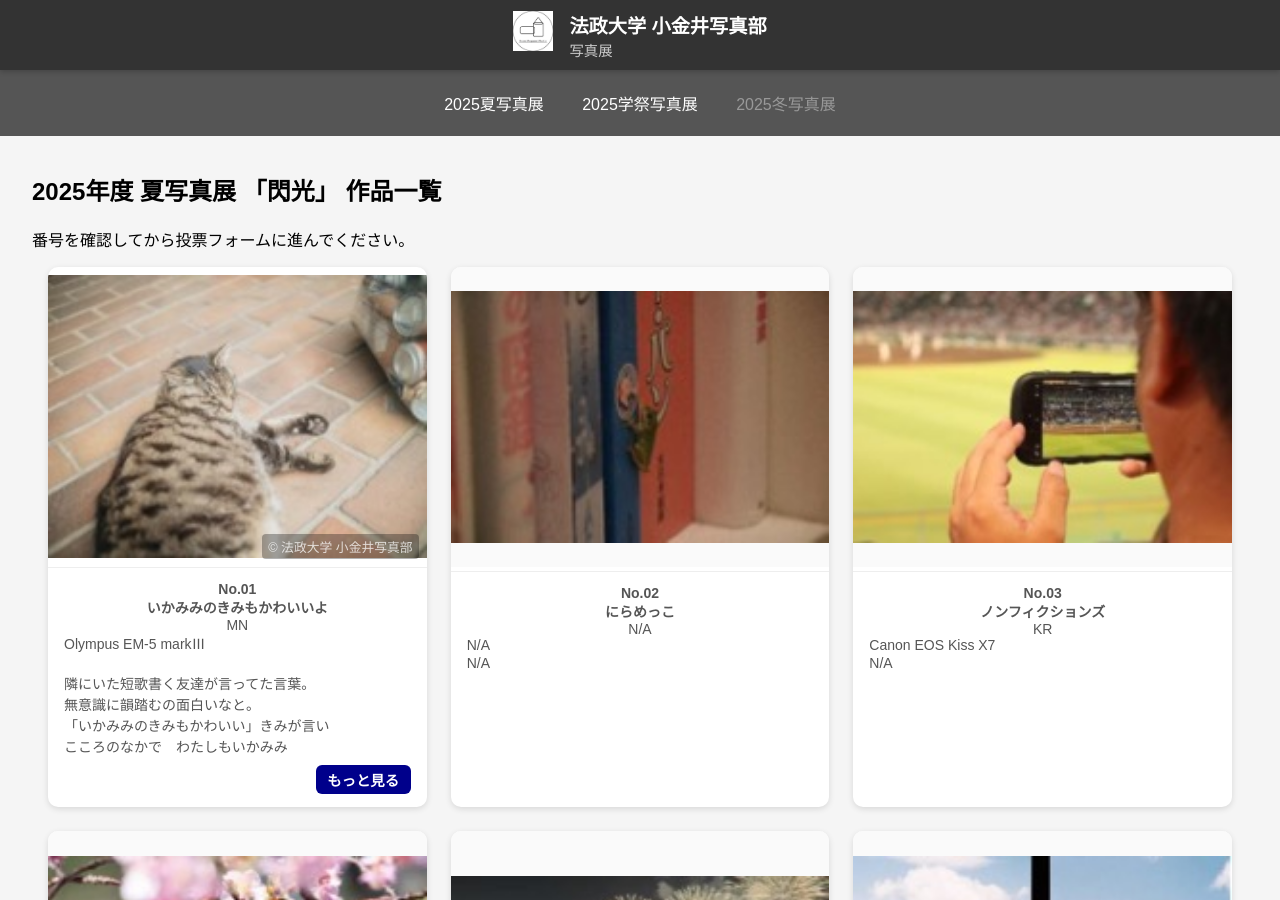
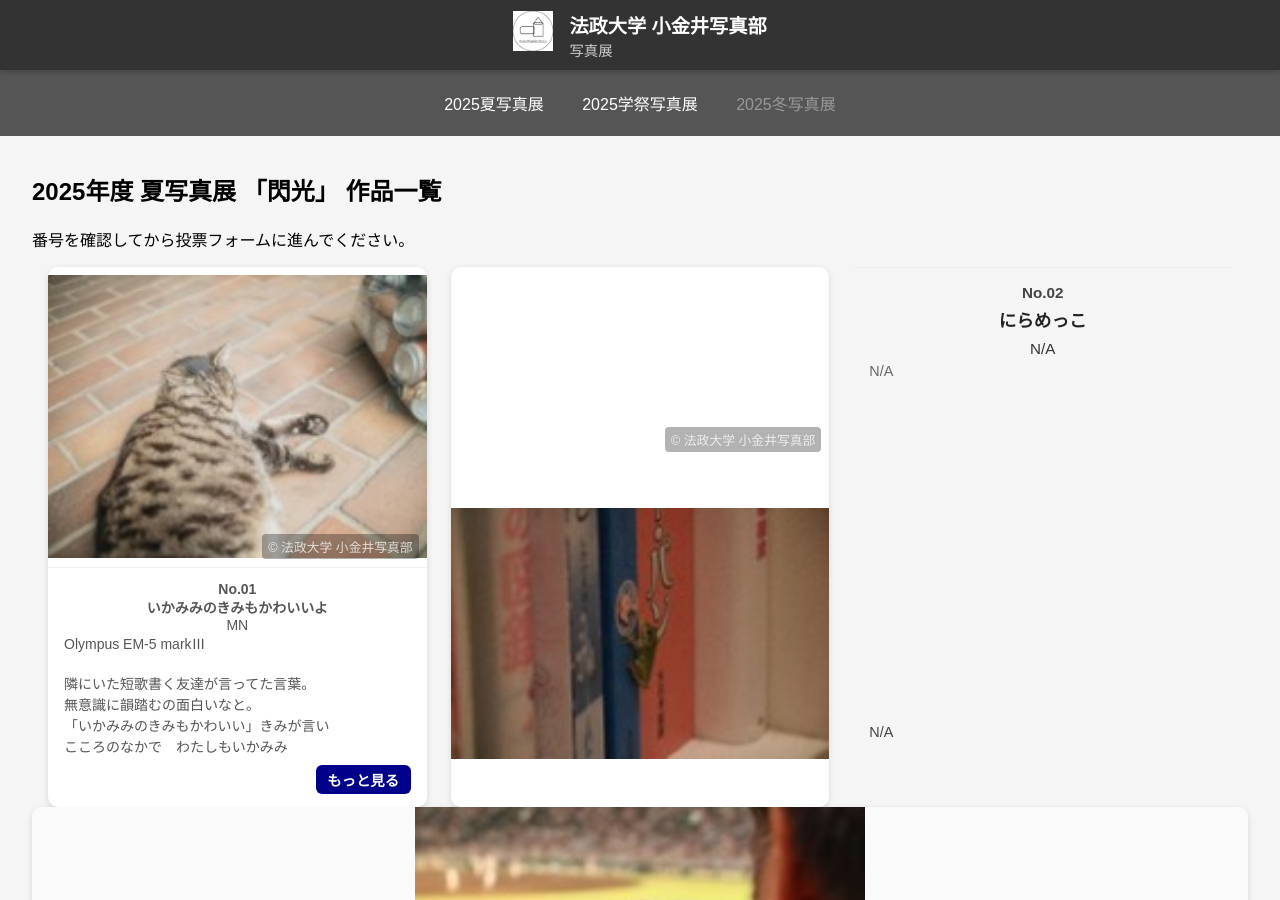
Before and after one commit to fujiyoshi-takayuki/photo-exhibition-site, a Jekyll site: the page built from 2025/summer/af69592862e159a7cf723a78c20a47ce109d13b04db75224503159b765b84967/index.html, in a window 1280 px wide and 900 px high. Built offline with Jekyll 4.4.1, drawn with Linux system fonts in a browser that asks for light colours.

Commit message:
sample 02

```diff
--- a/2025/summer/af69592862e159a7cf723a78c20a47ce109d13b04db75224503159b765b84967/index.html
+++ b/2025/summer/af69592862e159a7cf723a78c20a47ce109d13b04db75224503159b765b84967/index.html
@@ -31,12 +31,11 @@ title: 2025年度 夏写真展 「閃光」 作品一覧
         </div>
 
         <div class="work-card">
-          <a href="public-images/2025-summer02_s.jpg" target="_blank">
-            <img
-              src="public-images/2025-summer02_s.jpg"
-              alt="作品No.02 にらめっこ 作者: someone"
-            />
-          </a>
+          <div class="photo-wrapper" data-full="public-images/2025-summer02_s.jpg"></div>
+            <div class="photo" style="background-image: url('public-images/2025-summer02_s.jpg');"></div>
+            <div class="photo-overlay"></div>
+          </div>
+
           <div class="work-info">
             <p class="work-number"><strong>No.02</strong></p>
             <p class="work-title">にらめっこ</p>
```
